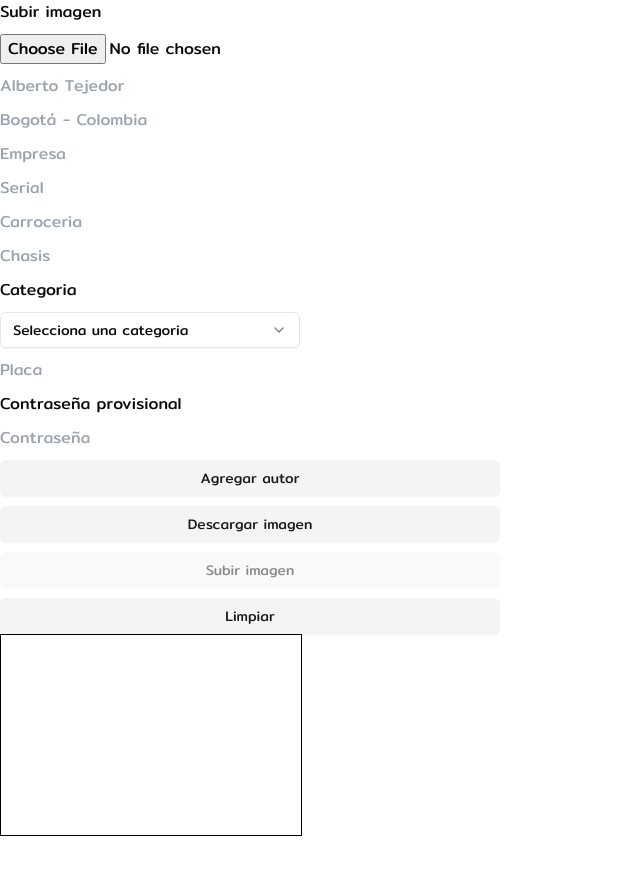
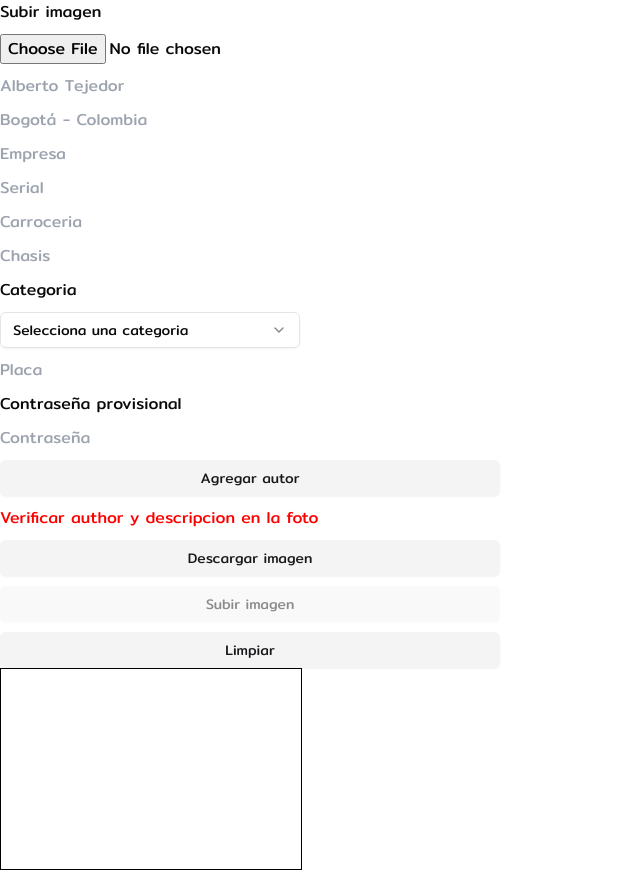
Before and after one commit to Dieghoatc/autobusesdecolombia-minas-tirith, a Next.js app: page /pages/upload in a window 1280 px wide. Shown: the whole page, without its empty margins (0-640 px from the left). Before the commit the page ends 843 px from the top, so only its background shows below. Built offline with nearby package versions, Linux system fonts and the light colour scheme; no server answers.

Commit message:
feat: validate, serail n/a when the image is showing

```diff
--- a/src/app/components/main/components/Card/Card.tsx
+++ b/src/app/components/main/components/Card/Card.tsx
@@ -36,11 +36,11 @@ export default function Card({ photo }: CardProps) {
   return (
     <div className="card-gallery">
       <div className="card-gallery__image" onClick={openModal}>
-        <img src={url} alt={company + " - " + serial} />
+        <img src={url} alt={`autobus de la empresa ${company} con serial ${serial ==="n/a" ? "" : serial}`} />
       </div>
       <div className="card-gallery__title">
         <h2>
-          {capitalizeWords(company)} - {serial}
+          {capitalizeWords(company)}{serial ==="n/a" ? "" : ` - ${serial}`}
         </h2>
         <p>{capitalizeFirstLetterWithoutAccents(author)}</p>
       </div>
@@ -48,7 +48,7 @@ export default function Card({ photo }: CardProps) {
       <Modal onClose={closeModal} isOpen={isModalOpen}>
         <div>
           <div className="modal-gallery__image">
-            <img src={url} alt={company + " - " + serial} />
+            <img src={url} alt={`autobus de la empresa ${company} con serial ${serial ==="n/a" ? "" : serial}`} />
           </div>
           <div className="modal-gallery__title">
             <h2>
--- a/src/app/pages/upload/page.css
+++ b/src/app/pages/upload/page.css
@@ -9,3 +9,7 @@
     border: 1px solid black;
     display: inline-block;
 }
+
+.author-verify {
+    color: red;
+}
--- a/src/app/pages/upload/page.tsx
+++ b/src/app/pages/upload/page.tsx
@@ -43,6 +43,7 @@ export default function Upload() {
   const [ctx, setCtx] = useState<CanvasRenderingContext2D>();
   const [canvas, setCanvas] = useState<HTMLCanvasElement>();
 
+  const [authorVerify, setAuthorVerify] = useState(false);
   const [password, setPassword] = useState<string>("");
   const [passwordConfirm, setPasswordConfirm] = useState(false);
 
@@ -53,6 +54,7 @@ export default function Upload() {
       setPasswordConfirm(true);
     } else {
       setPasswordConfirm(false);
+      setAuthorVerify(false);
     }
   }, [password]);
 
@@ -140,6 +142,10 @@ export default function Upload() {
     canvas: HTMLCanvasElement | undefined
   ) {
     if (!image || !logo || !author || !description || !ctx || !canvas) return;
+
+    console.log("Author", authorVerify);
+    setAuthorVerify(true);
+    console.log("Author", authorVerify);
 
     ctx.clearRect(0, 0, canvas.width, canvas.height);
 
@@ -333,13 +339,14 @@ export default function Upload() {
         >
           Agregar autor
         </Button>
+        {!authorVerify && <div className="author-verify">Verificar author y descripcion en la foto</div>}
         <Button variant="secondary" onClick={() => handleDownLoadImage(canvas)}>
           Descargar imagen
         </Button>
         <Button
           variant="secondary"
           onClick={() => handleUploadImage(canvas)}
-          disabled={!passwordConfirm}
+          disabled={!authorVerify || !passwordConfirm}
         >
           Subir imagen
         </Button>
```
